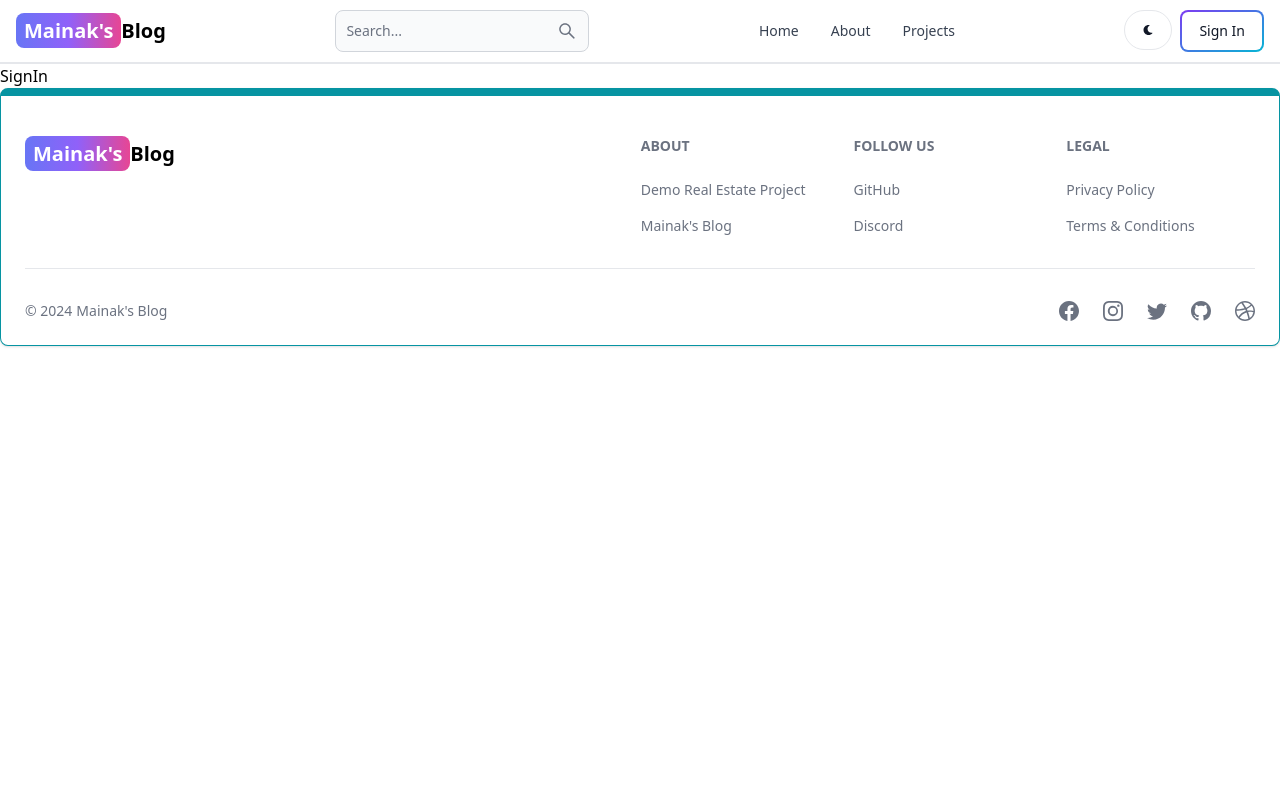
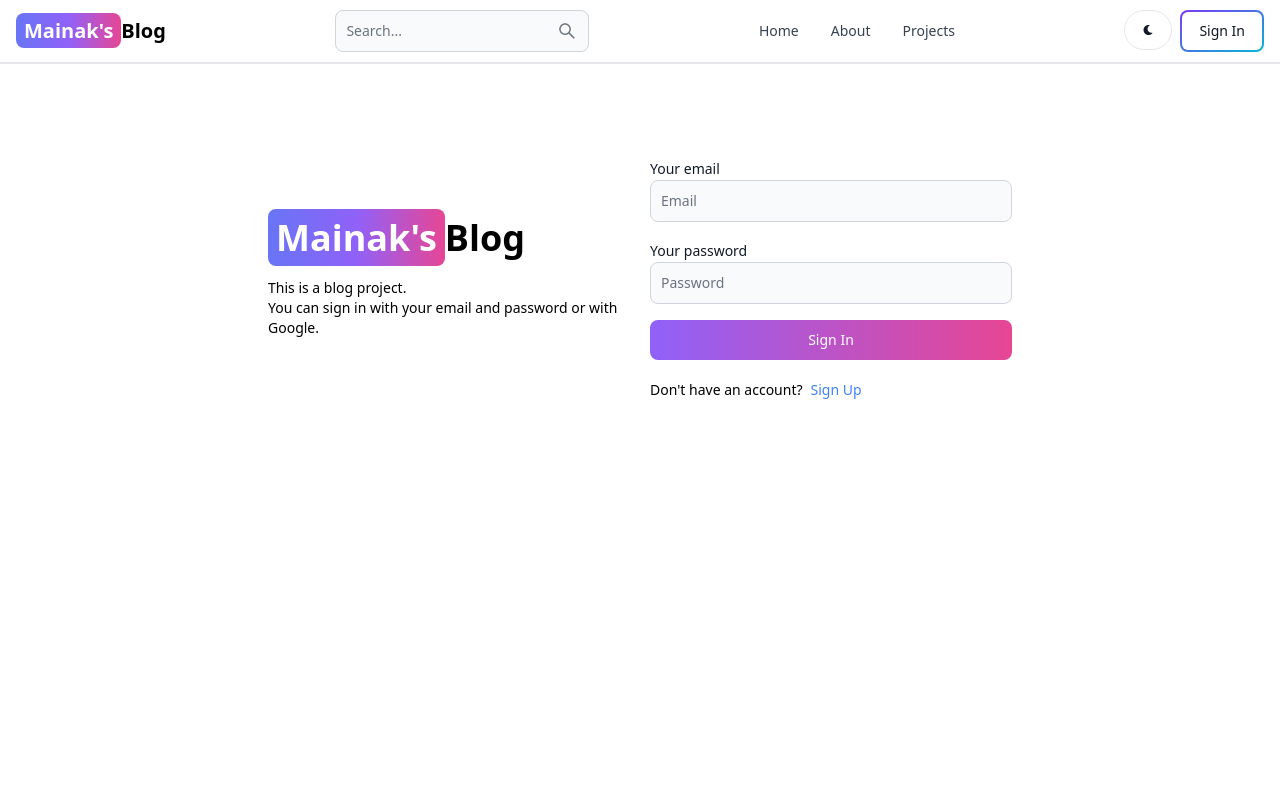
Before and after one commit to StarkTony2056/blogging-app, a React (Vite) app in the folder client/: page /sign-in in a window 1280 px wide. Shown: the top 800 px of the page. Built offline with nearby package versions, Linux system fonts and the light colour scheme.

Commit message:
Completedthe  signin page functionality

```diff
--- a/client/src/pages/SignIn.jsx
+++ b/client/src/pages/SignIn.jsx
@@ -1,7 +1,92 @@
-import React from 'react'
+import { Alert, Button, Label, Spinner, TextInput } from 'flowbite-react'
+import { useState } from 'react';
+import {Link, useNavigate} from 'react-router-dom'
 
 export default function SignIn() {
+  const [formData, setFormData] = useState({});
+  const [errorMessage, setErrorMessage] = useState(null);
+  const [loading, setLoading] = useState(false);
+  const navigate = useNavigate();
+  const handleChange = (e) => {
+    setFormData({ ...formData, [e.target.id]: e.target.value.trim() });
+  }
+  const handleSubmit = async (e) => {
+    e.preventDefault();
+    if(!formData.email || !formData.password) {
+      return setErrorMessage('Please fill out all the fields.');
+    }
+    try {
+      setLoading(true);
+      setErrorMessage(null);
+      const res = await fetch(`/api/auth/signin`, {
+        method: 'POST',
+        headers: { 'Content-Type': 'application/json' },
+        body: JSON.stringify(formData),
+      });
+      const data = await res.json();
+      if (data.success === false) {
+        return setErrorMessage(data.message);
+      }
+      setLoading(false);
+      if(res.ok) {
+        navigate('/');
+      }
+    } catch (error) {
+      setErrorMessage(error.message);
+      setLoading(false);
+    }
+  }
+
   return (
-    <div>SignIn</div>
+    <div className="min-h-screen mt-20">
+      <div className="flex p-3 max-w-3xl mx-auto flex-col md:flex-row md:items-center gap-5">
+        {/* left */}
+        <div className="flex-1">
+        <Link to='/' className='font-bold dark:text-white text-4xl'>
+          <span className='px-2 py-1 bg-gradient-to-r from-indigo-500 via-purple-500 to-pink-500 rounded-lg text-white'>Mainak's</span>
+          Blog
+        </Link>
+        <p className='text-sm mt-5'>
+          This is a blog project. <br/> You can sign in with your email and password or with Google.
+        </p>
+        </div>
+        {/* right */}
+        <div className="flex-1">
+          <form className='flex flex-col gap-4' onSubmit={handleSubmit}>
+            <div className="">
+              <Label value='Your email' />
+              <TextInput type='email' placeholder='Email' id='email' onChange={handleChange} />
+            </div>
+            <div className="">
+              <Label value='Your password' />
+              <TextInput type='password' placeholder='Password' id='password' onChange={handleChange} />
+            </div>
+            <Button gradientDuoTone='purpleToPink' type='submit' disabled={loading}>
+              {
+                loading ? (
+                  <>
+                    <Spinner size='sm' />
+                    <span>Loading...</span>
+                  </>
+                ) : 'Sign In'
+              }
+            </Button>
+          </form>
+          <div className="flex gap-2 text-sm mt-5">
+            <span>Don't have an account?</span>
+            <Link to='/sign-up' className='text-blue-500'>
+              Sign Up
+            </Link>
+          </div>
+          {
+            errorMessage && (
+              <Alert className='mt-5' color='failure'>
+                {errorMessage}
+              </Alert>
+            )
+          }
+        </div>
+      </div>
+    </div>
   )
 }
```
